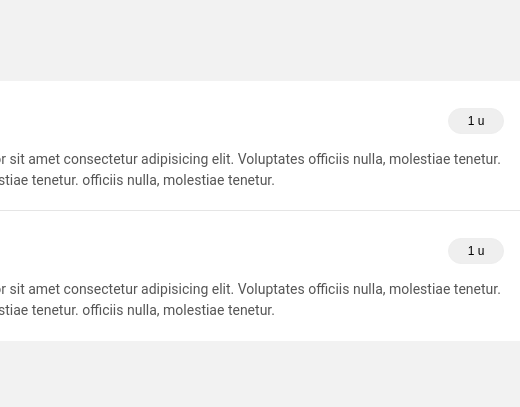
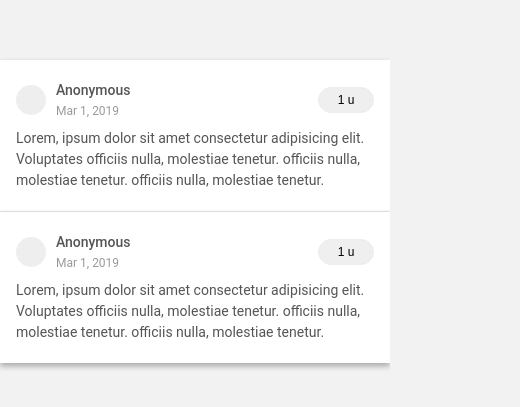
Before and after one commit to rubencarvalho/questions-app, a React (Create React App) app: page / in a window 390 px wide. Shown: the part 211-618 px from the top of the page, 520 px wide, since content can reach past the window. Built offline with nearby package versions, Linux system fonts and the light colour scheme.

Commit message:
Make cards responsive

```diff
--- a/src/cards/CardStyle.js
+++ b/src/cards/CardStyle.js
@@ -4,13 +4,13 @@ const StyledCard = styled.section`
   font-size: 14px;
   display: grid;
   grid-template-rows: 40px auto;
-  width: 650px;
+  max-width: 650px;
   min-height: 80px;
-  max-height: 130px;
   padding: 20px 16px 20px 16px;
   color: #555;
   grid-gap: 8px;
   background-color: #fff;
+  box-shadow: 0 3px 6px rgba(0, 0, 0, 0.15), 0 3px 6px rgba(0, 0, 0, 0.19);
 
   &:not(:last-child) {
     border-bottom: 1px solid rgba(0, 0, 0, 0.1);
@@ -62,7 +62,6 @@ const StyledCard = styled.section`
       cursor: pointer;
       background: #eee;
     }
-
     &:focus {
       outline: none;
     }
```
